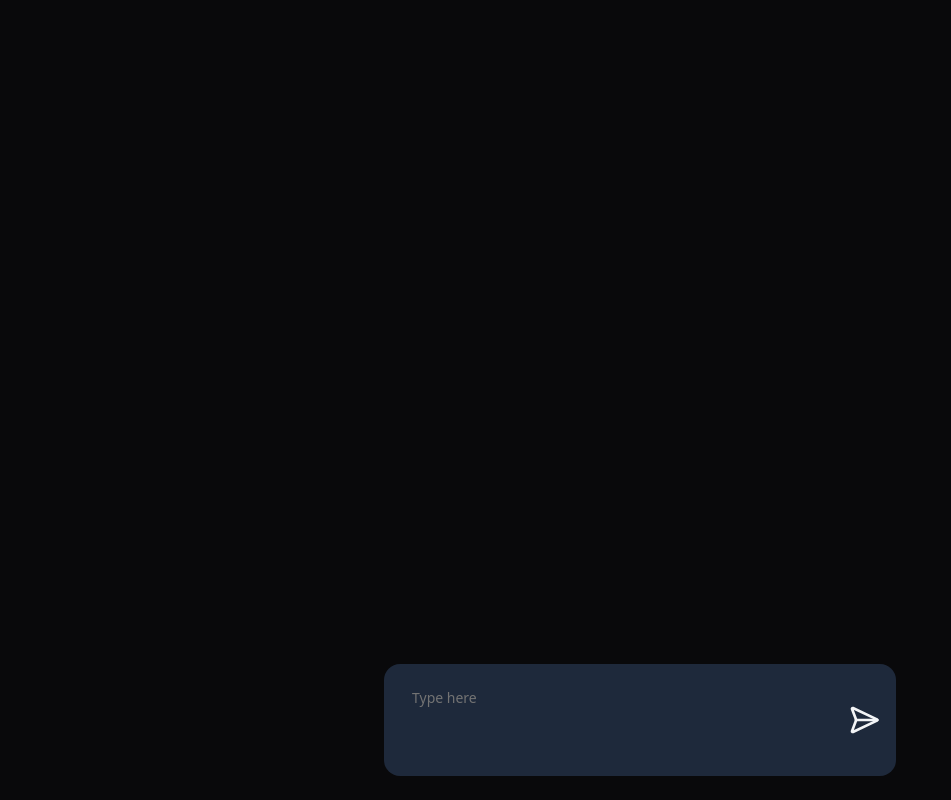
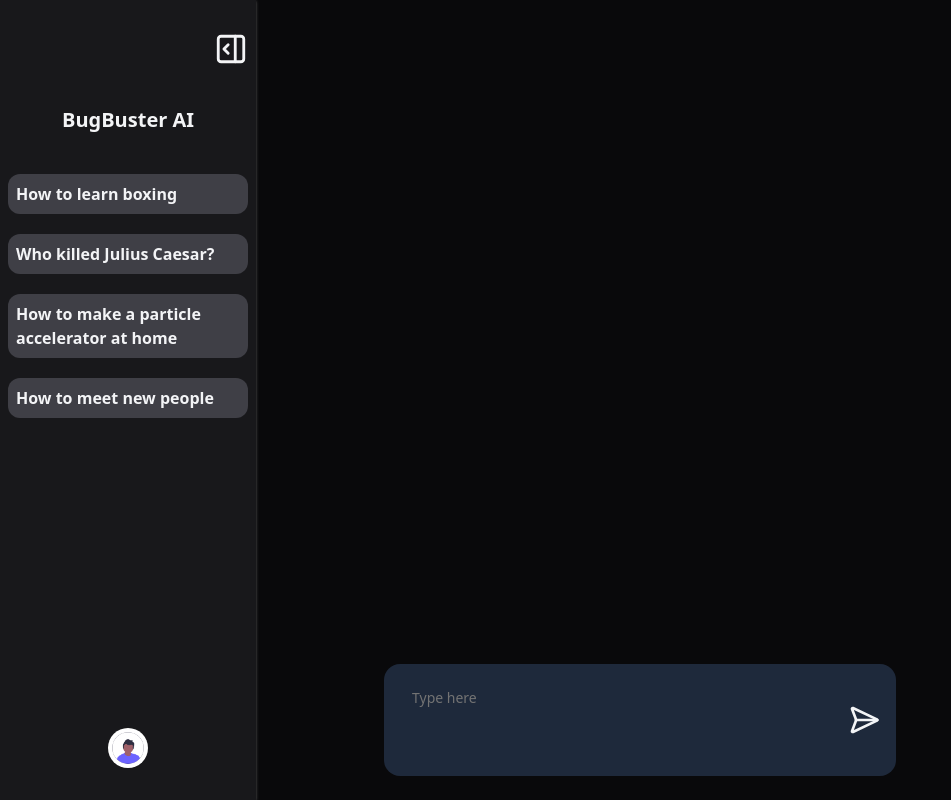
Before and after one commit to yuribodo/bug-buster, a Next.js app: page /chat in a window 1280 px wide. Shown: the whole page, without its empty margins (0-951 px from the left). Built offline with nearby package versions, Linux system fonts and the light colour scheme.

Commit message:
feat: add sidebar component to chat page

```diff
--- a/package.json
+++ b/package.json
@@ -10,6 +10,7 @@
   },
   "dependencies": {
     "@radix-ui/react-accordion": "^1.2.2",
+    "@radix-ui/react-avatar": "^1.1.2",
     "@radix-ui/react-slot": "^1.1.1",
     "class-variance-authority": "^0.7.1",
     "clsx": "^2.1.1",
--- a/src/app/chat/page.tsx
+++ b/src/app/chat/page.tsx
@@ -1,9 +1,11 @@
-import ChatInput from "@/components/ChatInput";
+import ChatInput from '@/components/ChatInput';
+import ChatSideBar from '@/components/ChatSideBar';
 
 const page = () => {
   return (
     <div className="flex justify-center min-h-screen max-h-screen bg-zinc-950 text-gray-100">
       <ChatInput />
+      <ChatSideBar />
     </div>
   );
 };
--- /dev/null
+++ b/src/components/ChatSideBar.tsx
@@ -0,0 +1,136 @@
+'use client';
+
+import { motion, useAnimationControls } from 'framer-motion';
+import { PanelRightClose as OpenPanel } from 'lucide-react';
+import { PanelRightOpen as ClosePanel } from 'lucide-react';
+import { useEffect, useState } from 'react';
+import { Avatar, AvatarFallback, AvatarImage } from './ui/avatar';
+
+const containerVariants = {
+  close: {
+    width: '5rem',
+    transition: {
+      type: 'spring',
+      damping: 15,
+      duration: 0.5,
+    },
+  },
+  open: {
+    width: '16rem',
+    transition: {
+      type: 'spring',
+      damping: 15,
+      duration: 0.5,
+    },
+  },
+};
+
+const itemVariants = {
+  hidden: { opacity: 0, x: -20 },
+  visible: { opacity: 1, x: 0 },
+};
+
+const ChatSideBar = () => {
+  const [isSideBarOpen, setIsSideBarOpen] = useState(true);
+  const containerControls = useAnimationControls();
+
+  useEffect(() => {
+    if (isSideBarOpen) {
+      containerControls.start('open');
+    } else {
+      containerControls.start('close');
+    }
+  }, [isSideBarOpen, containerControls]);
+
+  const handleOpenClose = () => {
+    setIsSideBarOpen((prev) => !prev);
+  };
+
+  const chats = [
+    {
+      id: 1,
+      chatTitle: 'How to learn boxing',
+    },
+    {
+      id: 2,
+      chatTitle: 'Who killed Julius Caesar?',
+    },
+    {
+      id: 3,
+      chatTitle: 'How to make a particle accelerator at home',
+    },
+    {
+      id: 4,
+      chatTitle: 'How to meet new people',
+    },
+  ];
+
+  return (
+    <motion.div
+      className="bg-zinc-900 flex flex-col z-10 gap-10 py-8 px-2 absolute top-0 left-0 h-full shadow shadow-neutral-600"
+      variants={containerVariants}
+      initial="close"
+      animate={containerControls}
+    >
+      <motion.button
+        className="hover:scale-125 transition-transform self-end"
+        onClick={handleOpenClose}
+      >
+        {isSideBarOpen ? <ClosePanel size={34} /> : <OpenPanel size={34} />}
+      </motion.button>
+
+      {isSideBarOpen && (
+        <>
+          {/* Title */}
+          <motion.div
+            className="text-xl font-bold self-center"
+            variants={itemVariants}
+            initial="hidden"
+            animate="visible"
+            transition={{ delay: 0.2 }}
+          >
+            BugBuster AI
+          </motion.div>
+
+          {/* Chat List */}
+          <motion.div
+            className="flex flex-col gap-5 w-full justify-center"
+            variants={itemVariants}
+            initial="hidden"
+            animate="visible"
+            transition={{ delay: 0.3 }}
+          >
+            {chats.map((chat) => (
+              <motion.div
+                key={chat.id}
+                className="bg-zinc-700 rounded-xl p-2 font-bold overflow-hidden"
+                variants={itemVariants}
+                initial="hidden"
+                animate="visible"
+                transition={{ delay: 0.4 + chat.id * 0.1 }}
+              >
+                {chat.chatTitle}
+              </motion.div>
+            ))}
+          </motion.div>
+
+          {/* Avatar */}
+          <motion.div
+            className="flex justify-center align-bottom mt-auto"
+            variants={itemVariants}
+            initial="hidden"
+            animate="visible"
+            transition={{ delay: 0.5 }}
+          >
+            <Avatar>
+              <AvatarImage src="profile.png" sizes="5" />
+              <AvatarFallback />
+            </Avatar>
+          </motion.div>
+        </>
+      )}
+    </motion.div>
+  );
+};
+
+export default ChatSideBar;
--- /dev/null
+++ b/src/components/ui/avatar.tsx
@@ -0,0 +1,50 @@
+"use client"
+
+import * as React from "react"
+import * as AvatarPrimitive from "@radix-ui/react-avatar"
+
+import { cn } from "@/lib/utils"
+
+const Avatar = React.forwardRef<
+  React.ElementRef<typeof AvatarPrimitive.Root>,
+  React.ComponentPropsWithoutRef<typeof AvatarPrimitive.Root>
+>(({ className, ...props }, ref) => (
+  <AvatarPrimitive.Root
+    ref={ref}
+    className={cn(
+      "relative flex h-10 w-10 shrink-0 overflow-hidden rounded-full",
+      className
+    )}
+    {...props}
+  />
+))
+Avatar.displayName = AvatarPrimitive.Root.displayName
+
+const AvatarImage = React.forwardRef<
+  React.ElementRef<typeof AvatarPrimitive.Image>,
+  React.ComponentPropsWithoutRef<typeof AvatarPrimitive.Image>
+>(({ className, ...props }, ref) => (
+  <AvatarPrimitive.Image
+    ref={ref}
+    className={cn("aspect-square h-full w-full", className)}
+    {...props}
+  />
+))
+AvatarImage.displayName = AvatarPrimitive.Image.displayName
+
+const AvatarFallback = React.forwardRef<
+  React.ElementRef<typeof AvatarPrimitive.Fallback>,
+  React.ComponentPropsWithoutRef<typeof AvatarPrimitive.Fallback>
+>(({ className, ...props }, ref) => (
+  <AvatarPrimitive.Fallback
+    ref={ref}
+    className={cn(
+      "flex h-full w-full items-center justify-center rounded-full bg-muted",
+      className
+    )}
+    {...props}
+  />
+))
+AvatarFallback.displayName = AvatarPrimitive.Fallback.displayName
+
+export { Avatar, AvatarImage, AvatarFallback }
```
Also changed, not shown: public/profile.png (added), 1 other file (tests, documents, lock files or other folders).
